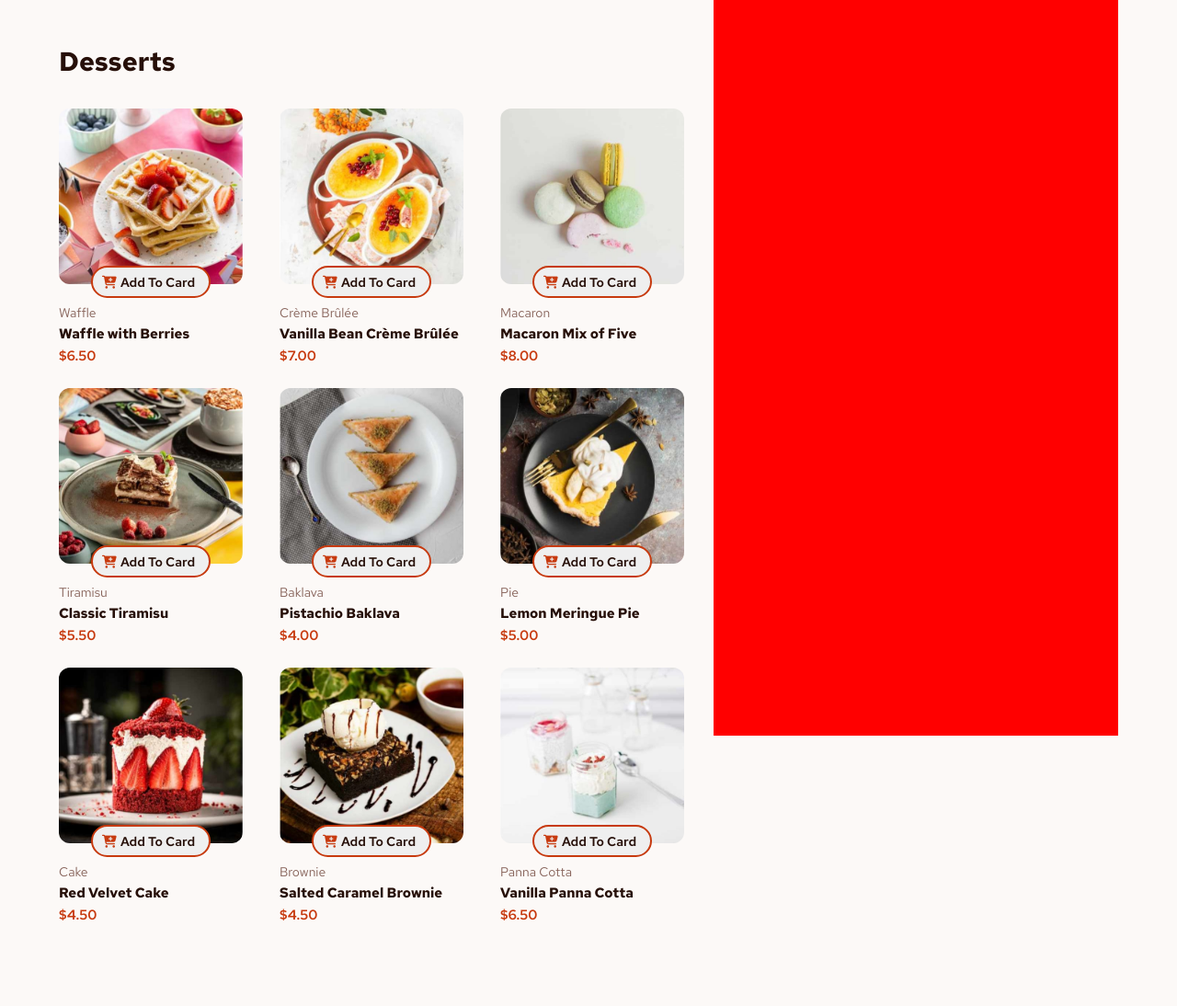
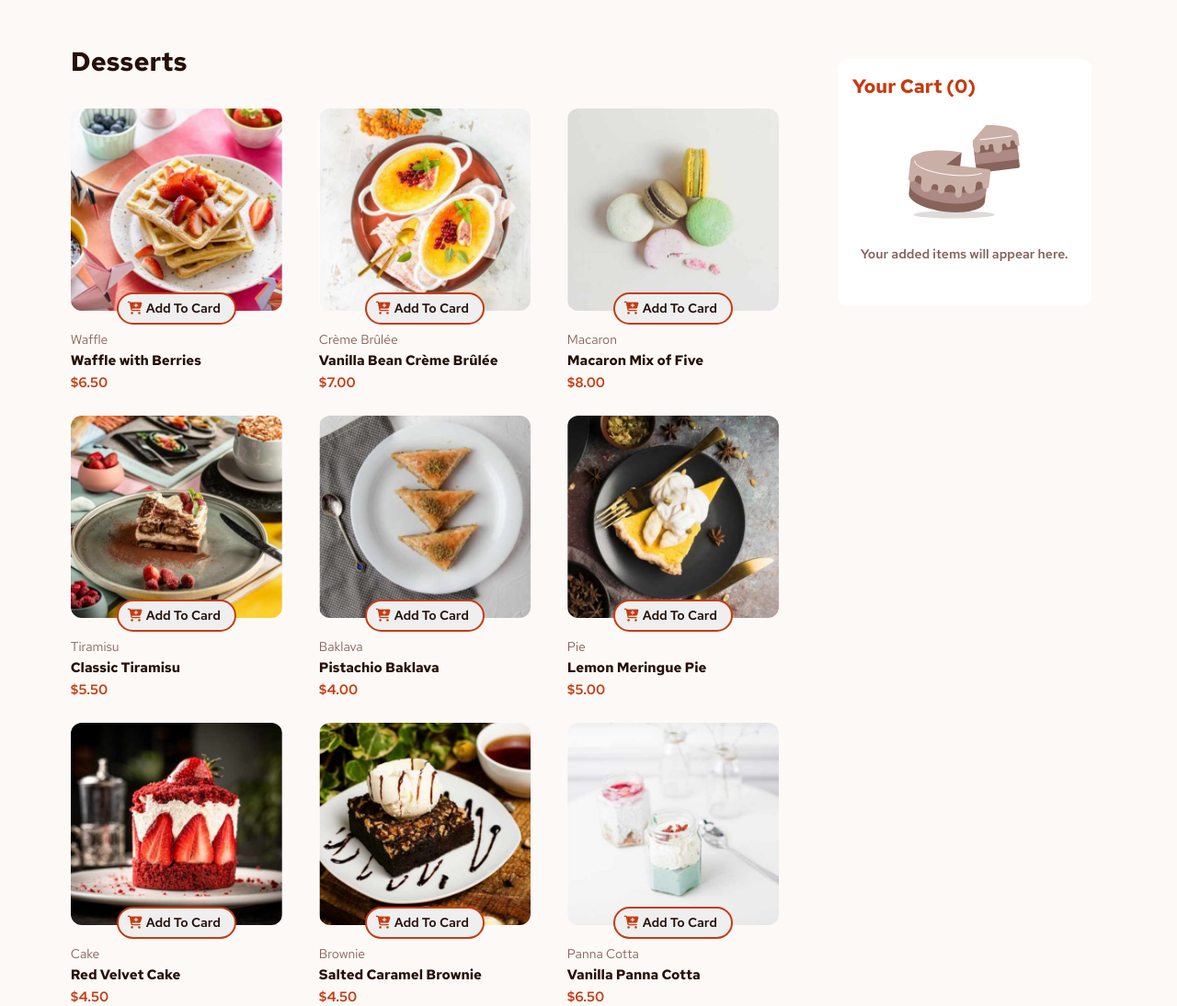
Before and after one commit to abdennour123/Product-List, a plain HTML site: page index.html in a window 1280 px wide. Shown: the whole page at 92% size. Before the commit the page ends 1005 px from the top, so only its background shows below. Drawn offline with Linux system fonts and the light colour scheme.

Commit message:
adding shopping cart

```diff
--- a/index.html
+++ b/index.html
@@ -23,8 +23,14 @@
         <div class="card-container">
         </div>
       </div>
-      <div class="sidebar-card">
-
+      <div class="sidebar-cart">
+        <div class="shopping-cart">
+          <h1 class="cart-title">Your Cart (<span class="productNum">0</span>)</h1>
+          <div class="empty-cart">
+            <img src="./assets/images/illustration-empty-cart.svg" alt="">
+            <p>Your added items will appear here.</p>
+          </div>
+        </div>
       </div>
     </section>
 
--- a/styles.css
+++ b/styles.css
@@ -28,7 +28,7 @@ body{
 }
 
 section{
-    width: 90%;
+    width: 88%;
     height: 100vh;
     display: flex;
     align-items: center;
@@ -43,18 +43,13 @@ section{
     margin-top: 6rem;
 }
 
-.sidebar-card{
-    width: 100%;
-    height: 100%;
-    background-color: red;
-}
 
 .card-container{
     width: 100%;
     height: 100vh;
     margin: 2rem auto;
     display: grid;
-    grid-template-columns: repeat(3, 200px);
+    grid-template-columns: repeat(3, 230px);
     gap: 2.5rem;
 }
 
@@ -62,12 +57,9 @@ section{
     display: flex;
     flex-direction: column;
     justify-content: left;
-    width: 200px;
-    height: 200px;
+    width: 230px;
+    height: 230px;
     margin-bottom: 4rem;
-}
-
-.card-body{
 }
 
 .card img{
@@ -127,4 +119,41 @@ section{
 
 .menu-product .title{
     font-size: 1.8rem;
+    color: var(--rose-900);
 }
+
+.sidebar-cart{
+    width: 100%;
+    height: 100%;
+}
+
+.shopping-cart{
+    width: 85%;
+    height: auto;
+    margin: 4rem auto 0 2rem;
+    background-color: white;
+    border-radius: 12px;
+}
+
+.shopping-cart .cart-title{
+    color: var(--red-color);
+    font-size: 1.3rem;
+    padding: 1rem;
+}
+
+.empty-cart{
+    width: 100%;
+    height: 100%;
+    display: flex;
+    align-items: center;
+    justify-content: center;
+    flex-direction: column;
+    padding-bottom: 3rem;
+}
+
+.empty-cart p{
+    margin-top: 1rem;
+    font-size: 14px;
+    font-weight: var(--semibold-font-weight);
+    color: var(--rose-500);
+}
```
